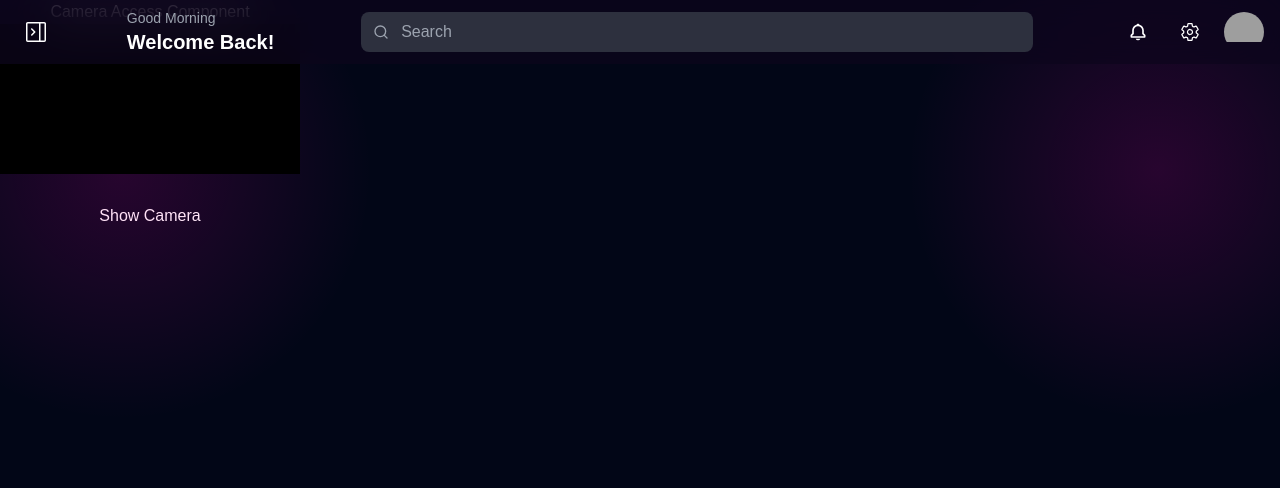
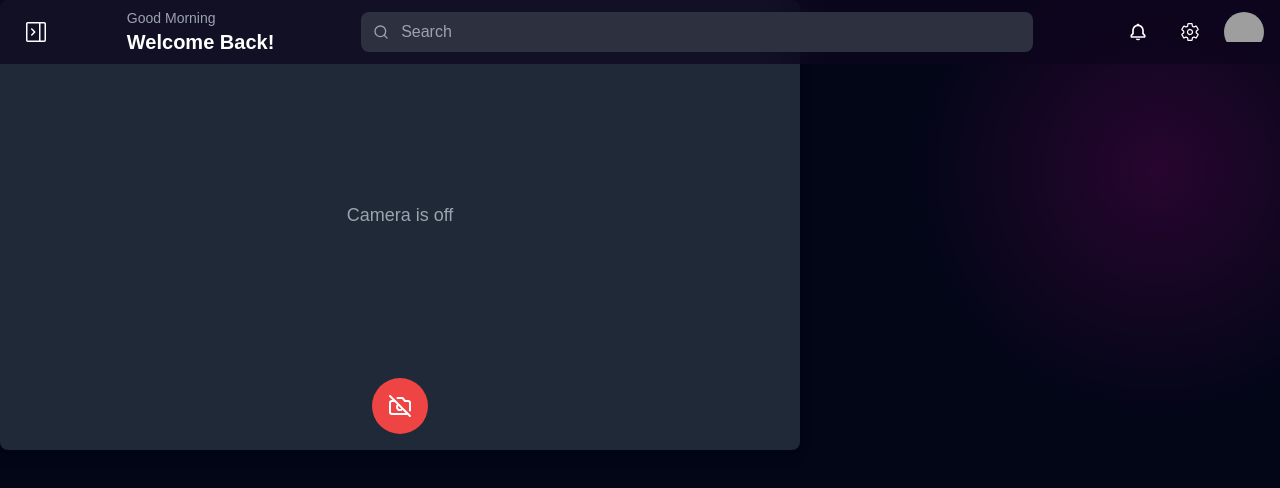
Before and after one commit to Himanshuu23/syncme, a Next.js app: page /fitness in a window 1280 px wide. Shown: the top 488 px of the page. Built offline with nearby package versions, Linux system fonts and the light colour scheme; grey boxes are pictures that could not be loaded.

Commit message:
camera ui

```diff
--- a/src/components/CameraComponent.jsx
+++ b/src/components/CameraComponent.jsx
@@ -1,55 +1,97 @@
-"use client";
-
-import { useRef, useEffect } from "react";
+"use client"
+import React, { useRef, useEffect, useState } from 'react';
+import { Camera, CameraOff } from 'lucide-react';
 
 export default function CameraComponent() {
   const videoRef = useRef(null);
-  const showBtnRef = useRef(null);
+  const [isCameraOn, setIsCameraOn] = useState(false);
+  const [stream, setStream] = useState(null);
 
-  // Function to show the camera
-  const showCamera = async () => {
+  // Function to handle camera toggle
+  const toggleCamera = async () => {
     try {
-      const stream = await navigator.mediaDevices.getUserMedia({ video: true });
+      if (!isCameraOn) {
+        const newStream = await navigator.mediaDevices.getUserMedia({ video: true });
         if (videoRef.current) {
-        videoRef.current.srcObject = stream;
+          videoRef.current.srcObject = newStream;
+          setStream(newStream);
+          setIsCameraOn(true);
+        }
+      } else {
+        if (stream) {
+          stream.getTracks().forEach(track => track.stop());
+          if (videoRef.current) {
+            videoRef.current.srcObject = null;
+          }
+          setStream(null);
+        }
+        setIsCameraOn(false);
       }
     } catch (error) {
-      console.error("There is an error accessing the camera:", error);
+      console.error("Camera access error:", error);
       alert("Unable to access the camera. Please grant permission.");
     }
   };
 
-  // Attach event listener on component mount
+  // Cleanup on unmount
   useEffect(() => {
-    const showBtn = showBtnRef.current;
-    if (showBtn) {
-      showBtn.addEventListener("click", showCamera);
-    }
     return () => {
-      if (showBtn) {
-        showBtn.removeEventListener("click", showCamera);
+      if (stream) {
+        stream.getTracks().forEach(track => track.stop());
       }
     };
-  }, []);
+  }, [stream]);
 
   return (
-    <div style={{ textAlign: "center", color: "white" }}>
-      <h1>Camera Access Component</h1>
+
+      <div className="relative w-full max-w-2xl mx-auto">
+        {/* Video Container */}
+        <div className="relative aspect-video  w-[800px] rounded-lg overflow-hidden bg-gray-800 shadow-lg">
           <video
             ref={videoRef}
-        style={{
-          width: "100%",
-          maxWidth: "500px",
-          backgroundColor: "black",
-          transform: "scaleX(-1)",
-        }}
+            className={`w-full h-full object-cover transform scale-x-[-1] transition-opacity duration-300 ${
+              isCameraOn ? 'opacity-100' : 'opacity-0'
+            }`}
             autoPlay
             playsInline
             muted
           />
-      <button ref={showBtnRef} style={{ marginTop: "20px", padding: "10px", zIndex: 1 }}>
-        Show Camera
+
+          {/* Camera Off Placeholder */}
+          {!isCameraOn && (
+            <div className="absolute inset-0 flex items-center justify-center">
+              <div className="text-gray-400 mb-5 text-lg">Camera is off</div>
+            </div>
+          )}
+
+          {/* Controls Bar */}
+          <div className="absolute bottom-4 left-1/2 transform -translate-x-1/2">
+            <div className="flex items-center justify-center space-x-4">
+              <button
+                onClick={toggleCamera}
+                className={`p-4 rounded-full  transition-all duration-300 transform hover:scale-110 active:scale-95 focus:outline-none focus:ring-2 focus:ring-offset-2 focus:ring-offset-gray-800 ${
+                  isCameraOn
+                    ? 'bg-gray-100 hover:bg-gray-200 text-gray-900'
+                    : 'bg-red-500 hover:bg-red-600 text-white'
+                }`}
+              >
+                {isCameraOn ? (
+                  <Camera className="w-6 h-6" />
+                ) : (
+                  <CameraOff className="w-6 h-6" />
+                )}
               </button>
             </div>
+          </div>
+        </div>
+
+        {/* Status Text */}
+        {/* <div className="mt-4 text-center">
+          <p className="text-gray-400 text-sm">
+            {isCameraOn ? 'Camera is active' : 'Camera is disabled'}
+          </p>
+        </div> */}
+      </div>
+
   );
 }
```
Lines whose indentation alone changed are shown as unchanged.
